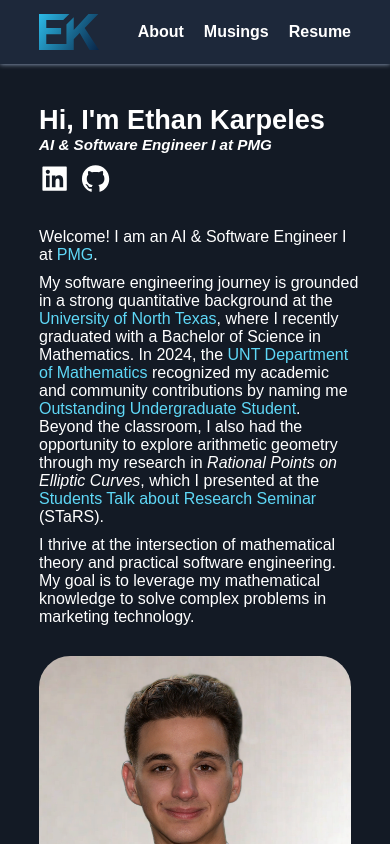
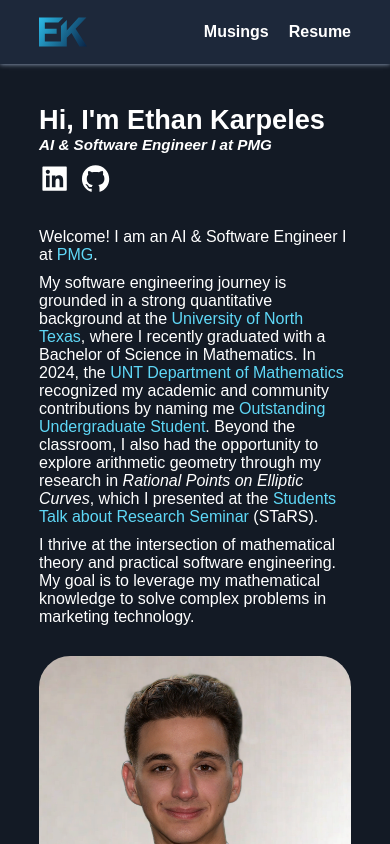
Before and after one commit to ethankarpeles/ethankarpeles.github.io, a React (Vite) app: page /#/ in a window 390 px wide. Shown: the top 844 px of the page. Built offline with nearby package versions, Linux system fonts and the light colour scheme.

Commit message:
Fix Formatting For Ultra Small Screens

```diff
--- a/src/components/Navbar/Navbar.module.css
+++ b/src/components/Navbar/Navbar.module.css
@@ -1,6 +1,6 @@
 :root {
   --navbar-height: 64px;
-  --navbar-logo-height: 60px;
+  --navbar-logo-height: 48px;
 }
 
 .navbar {
@@ -28,14 +28,14 @@
 
 .navlink {
   position: relative;
-  left: var(--small);
-  padding: var(--small);
+  padding: var(--small) 0;
   font-weight: bold;
 }
 
 .navlinks {
   display: flex;
   align-items: center;
+  gap: var(--medium);
 }
 
 .navlogo {
--- a/src/components/Navbar/Navbar.tsx
+++ b/src/components/Navbar/Navbar.tsx
@@ -9,9 +9,6 @@ export default function Navbar() {
         <img src={logo} className={styles.navlogo} />
       </Link>
       <div className={styles.navlinks}>
-        <Link to="/" className={styles.navlink}>
-          About
-        </Link>
         <Link to="/musings" className={styles.navlink}>
           Musings
         </Link>
--- a/src/pages/About/About.module.css
+++ b/src/pages/About/About.module.css
@@ -1,6 +1,5 @@
 .description {
   flex: 1 1 var(--large-3x);
-  min-width: var(--large-3x);
 }
 
 .headshot {
--- a/src/styles/global.css
+++ b/src/styles/global.css
@@ -29,6 +29,7 @@
 * {
   box-sizing: border-box;
   color: var(--color-text);
+  overflow-wrap: break-word;
 }
 
 html,
@@ -36,7 +37,8 @@ body,
 #root {
   margin: 0;
   padding: 0;
-  width: 100vw;
+  max-width: 100vw;
+  overflow-x: hidden;
   min-height: 100dvh;
 
   display: flex;
```
